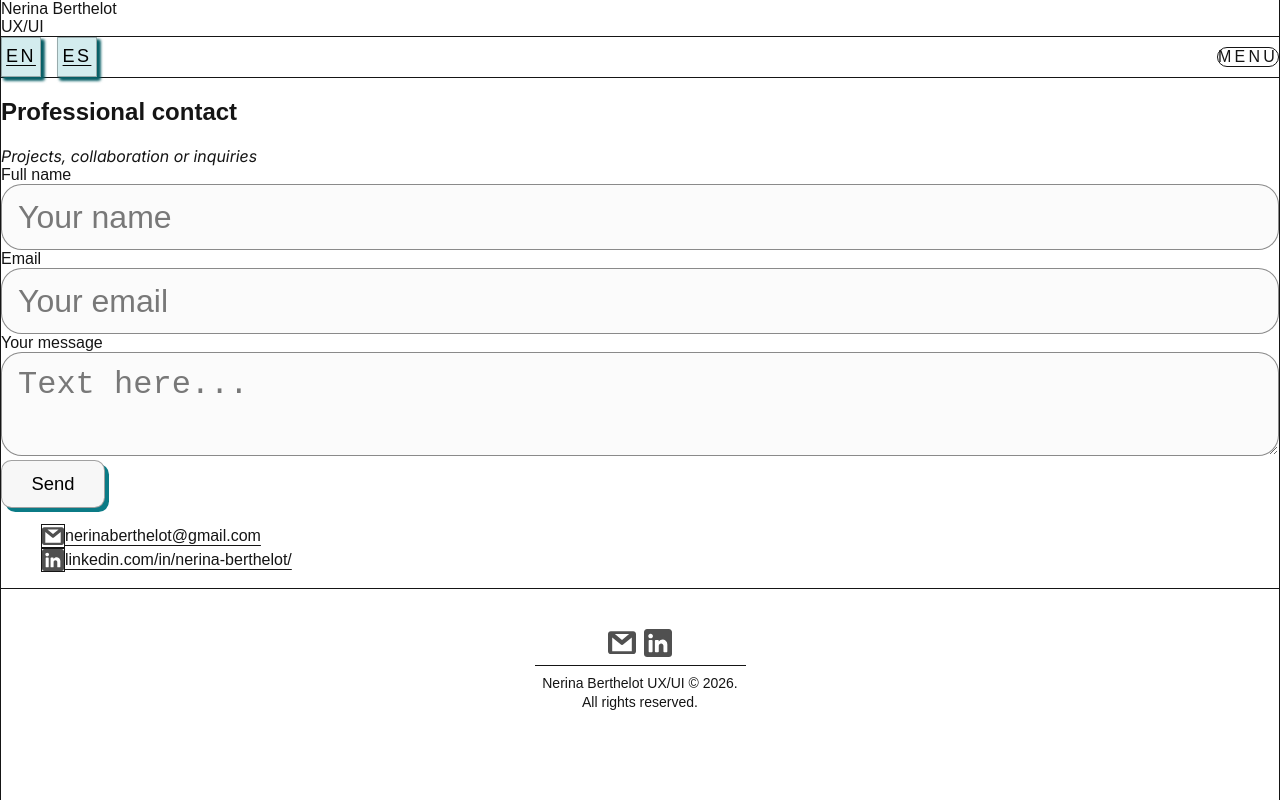
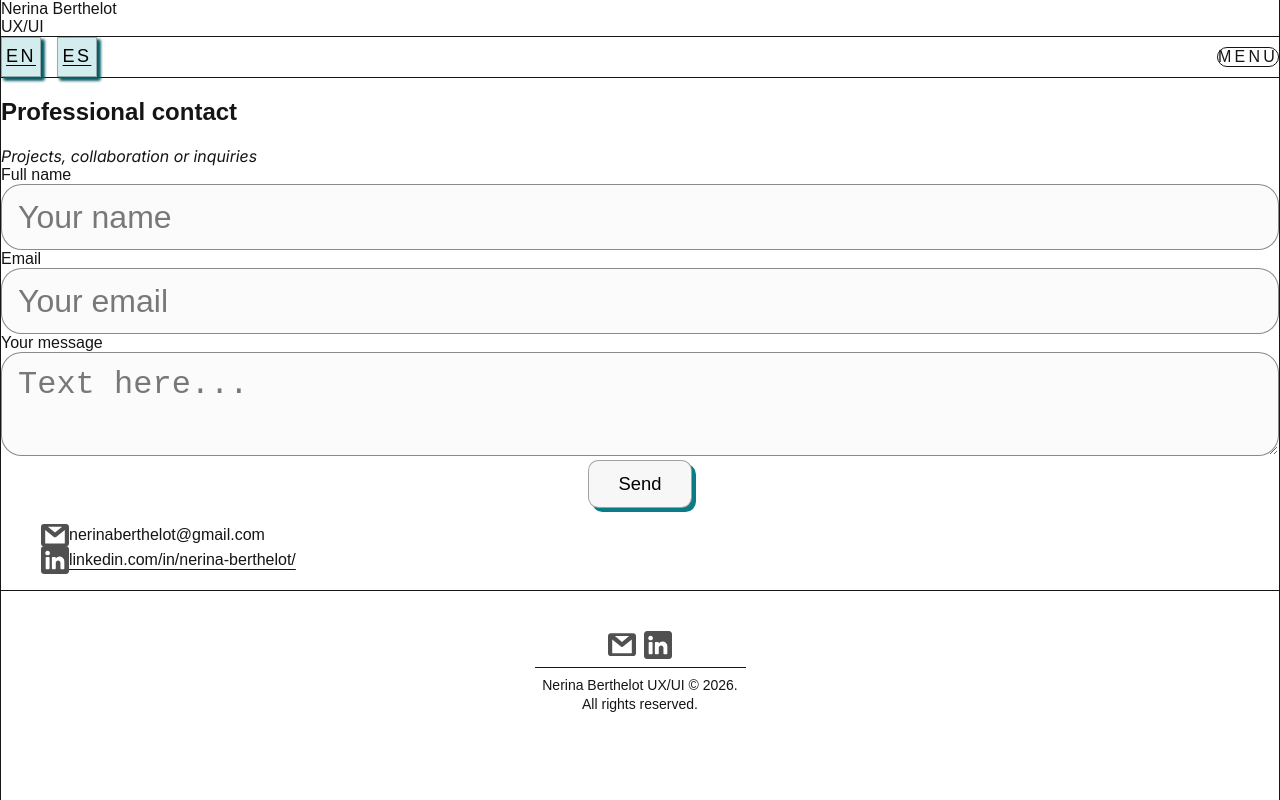
Before and after one commit to callapa1/nerina, a Next.js app: page /en/contact in a window 1280 px wide. Built offline with nearby package versions, Linux system fonts and the light colour scheme; a web font is replaced by a local one.

Commit message:
style: refine contact composition and locale button routing

```diff
--- a/app/[locale]/(site)/contact/page.tsx
+++ b/app/[locale]/(site)/contact/page.tsx
@@ -12,7 +12,7 @@ export default async function ContactPage() {
   ];
 
   return (
-    <section className="space-y-10 pb-8">
+    <section className="space-y-12 pb-8 pt-8">
       <PageIntro title={t('title')} description={t('description')} />
 
       <div className="grid gap-10 md:grid-cols-[1.05fr_0.95fr]">
@@ -26,7 +26,7 @@ export default async function ContactPage() {
           submitLabel={t('form.submitLabel')}
         />
 
-        <div className="md:pt-16">
+        <div className="md:pt-20">
           <ContactLinks items={links} />
         </div>
       </div>
--- a/components/sections/ContactForm.tsx
+++ b/components/sections/ContactForm.tsx
@@ -18,7 +18,7 @@ export function ContactForm({
   submitLabel
 }: ContactFormProps) {
   return (
-    <form className="enter-fade [animation-delay:80ms] space-y-4" action="#" method="post">
+    <form className="enter-fade [animation-delay:80ms] flex flex-col gap-4" action="#" method="post">
       <div>
         <label className="mb-1 block text-3xl" htmlFor="full-name">
           {fullNameLabel}
@@ -40,7 +40,7 @@ export function ContactForm({
         <textarea className="field-input min-h-52 resize-y" id="message" name="message" placeholder={messagePlaceholder} />
       </div>
 
-      <button className="teal-button mt-3" type="submit">
+      <button className="teal-button mt-3 self-center" type="submit">
         {submitLabel}
       </button>
     </form>
--- a/components/sections/ContactLinks.tsx
+++ b/components/sections/ContactLinks.tsx
@@ -11,19 +11,22 @@ type ContactLinksProps = {
 
 export function ContactLinks({items}: ContactLinksProps) {
   return (
-    <ul className="enter-fade [animation-delay:160ms] grid gap-5 text-xl text-black/85 sm:text-2xl">
+    <ul className="enter-fade [animation-delay:160ms] grid gap-4 text-xl text-black/85 sm:text-2xl">
       {items.map((item) => (
         <li className="flex items-center gap-3" key={item.href}>
-          <span className="inline-flex h-11 w-11 items-center justify-center rounded border border-black/25 bg-white/70">
+          <span className="inline-flex h-7 w-7 items-center justify-center">
             <Image
               src={item.href.startsWith('mailto:') ? '/illustrations/mail.svg' : '/illustrations/linkedin.svg'}
               alt=""
               aria-hidden="true"
-              width={22}
-              height={22}
+              width={28}
+              height={item.href.startsWith('mailto:') ? 22 : 28}
             />
           </span>
-          <a className="underline decoration-black/45 underline-offset-4" href={item.href}>
+          <a
+            className={item.href.startsWith('mailto:') ? '' : 'underline decoration-black/45 underline-offset-4'}
+            href={item.href}
+          >
             {item.href.replace('mailto:', '').replace(/^https?:\/\/(www\.)?/, '')}
           </a>
         </li>
--- a/components/sections/Hero.tsx
+++ b/components/sections/Hero.tsx
@@ -14,10 +14,10 @@ export function Hero({title, role}: HeroProps) {
           <span className="block font-[400]">{role}</span>
         </p>
         <div className="locale-switch mx-auto mt-8">
-          <Link className="teal-chip" href="/en">
+          <Link className="teal-chip" href="/en/work">
             EN
           </Link>
-          <Link className="teal-chip" href="/es">
+          <Link className="teal-chip" href="/es/work">
             ES
           </Link>
         </div>
```
